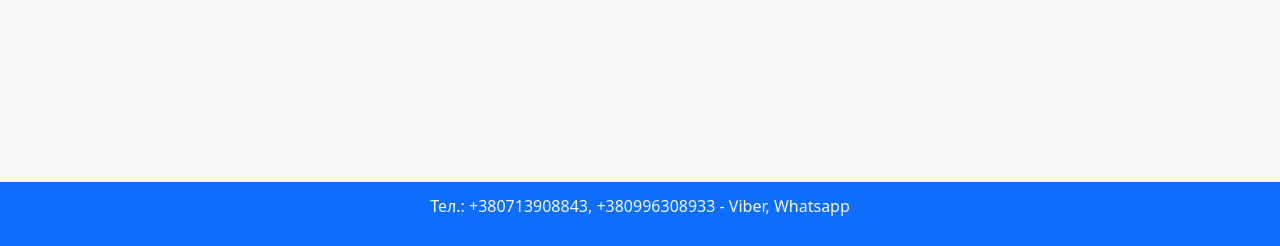
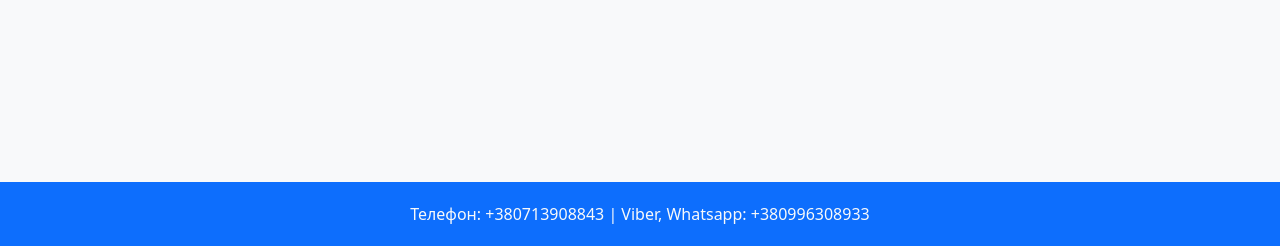
Before and after one commit to HeadLikeAHole/balloons, a PHP site: page /products.php in a window 1280 px wide. Shown: the part 554-800 px from the top of the page. Run offline with PHP 8.4, Linux system fonts and the light colour scheme; data comes from the database, SQL or seed files in the repository; some libraries are stand-ins or nearby versions.

Commit message:
Fixed footer

```diff
--- a/footer.php
+++ b/footer.php
@@ -1,6 +1,6 @@
     </div>
-    <footer class="bg-primary text-light">
-        <p>Тел.: +380713908843, +380996308933 - Viber, Whatsapp</p>
+    <footer class="bg-primary text-center text-break text-light">
+        <div class="mx-3 text-break">Телефон: +380713908843 | Viber, Whatsapp: +380996308933</div>
     </footer>
 
     <!-- JavaScript Bundle with Popper -->
--- a/pagination.php
+++ b/pagination.php
@@ -1,6 +1,4 @@
-<?php
-  $numOfPages = ceil($total / $limit);
-?>
+<?php $numOfPages = ceil($total / $limit); ?>
 
 <nav class="d-flex justify-content-center mt-5">
   <ul class="pagination">
--- a/products.php
+++ b/products.php
@@ -10,7 +10,8 @@
     $category = (new CategoryModel)->get('id', $category_id);
 
     $page = $_GET['page'] ?? 1;
-        $limit = 1;
+    // items per page
+    $limit = 10;
     $offset = ($page - 1) * $limit;
 
     $productModel = new ProductModel();
@@ -58,7 +59,9 @@
 <?php endif; ?>
 
 <?php
+
 if ($total > $limit) include 'pagination.php';
 
 include 'footer.php';
+
 ?>
--- a/styles.css
+++ b/styles.css
@@ -15,10 +15,10 @@ footer {
     justify-content: center;
     align-items: center;
     position: absolute;
-    height: 4rem;
-    width: 100%;
     /* pins footer to the bottom of container */
     bottom: 0;
+    width: 100%;
+    height: 4rem;
 }
 
 .slide {
```
Lines whose indentation alone changed are shown as unchanged.
